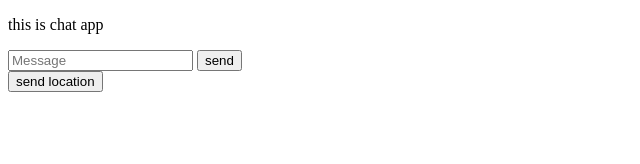
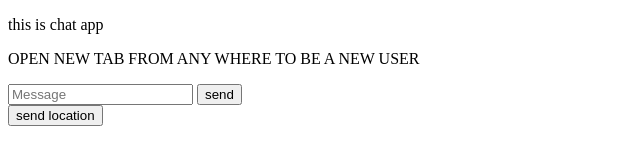
Before and after one commit to alishx31/ChatApp, a website: page public/index.html in a window 1280 px wide. Shown: the whole page, without its empty margins (0-640 px from the left). Drawn offline with nearby package versions, Linux system fonts and the light colour scheme; no server answers.

Commit message:
immidiate submition for company

```diff
--- a/public/index.html
+++ b/public/index.html
@@ -5,6 +5,7 @@
     </head>
     <body>
         <p>this is chat app</p>
+        <p>OPEN NEW TAB  FROM ANY WHERE  TO BE A NEW USER</p>
 
         <ol id="messages">
 
```
